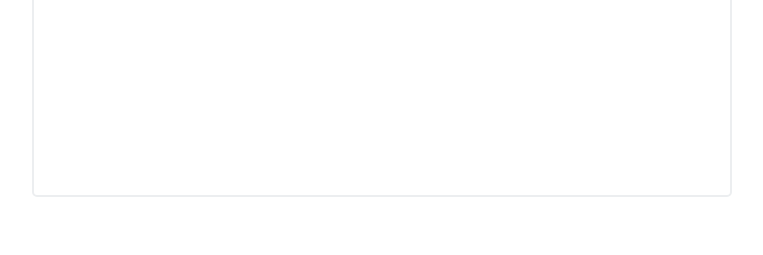
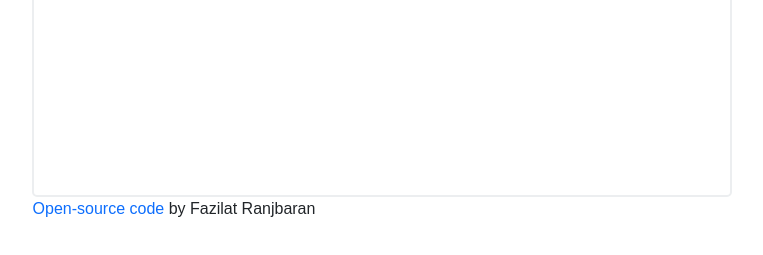
Before and after one commit to Fazrn/Shecodes, a plain HTML site: page index.html in a window 1280 px wide. Shown: the part 333-588 px from the top of the page, without its empty margins (258-1021 px from the left). Drawn offline with nearby package versions, Linux system fonts and the light colour scheme; no server answers.

Commit message:
Source-code URL is added

```diff
--- a/index.html
+++ b/index.html
@@ -73,7 +73,12 @@
           </div>
         </div>
       </div>
+      <p>
+        <a href="https://github.com/Fazrn/Shecodes">Open-source code</a> by
+        Fazilat Ranjbaran
+      </p>
     </div>
+
     <script src="app.js"></script>
   </body>
 </html>
--- a/style.css
+++ b/style.css
@@ -60,3 +60,12 @@ span a {
 .weatherData {
   margin-top: 0;
 }
+p {
+  text-align: center;
+  margin-top: -5em;
+  margin-left: -26em;
+  font-family: arial, sans-serif;
+}
+p a {
+  text-decoration: none;
+}
```
